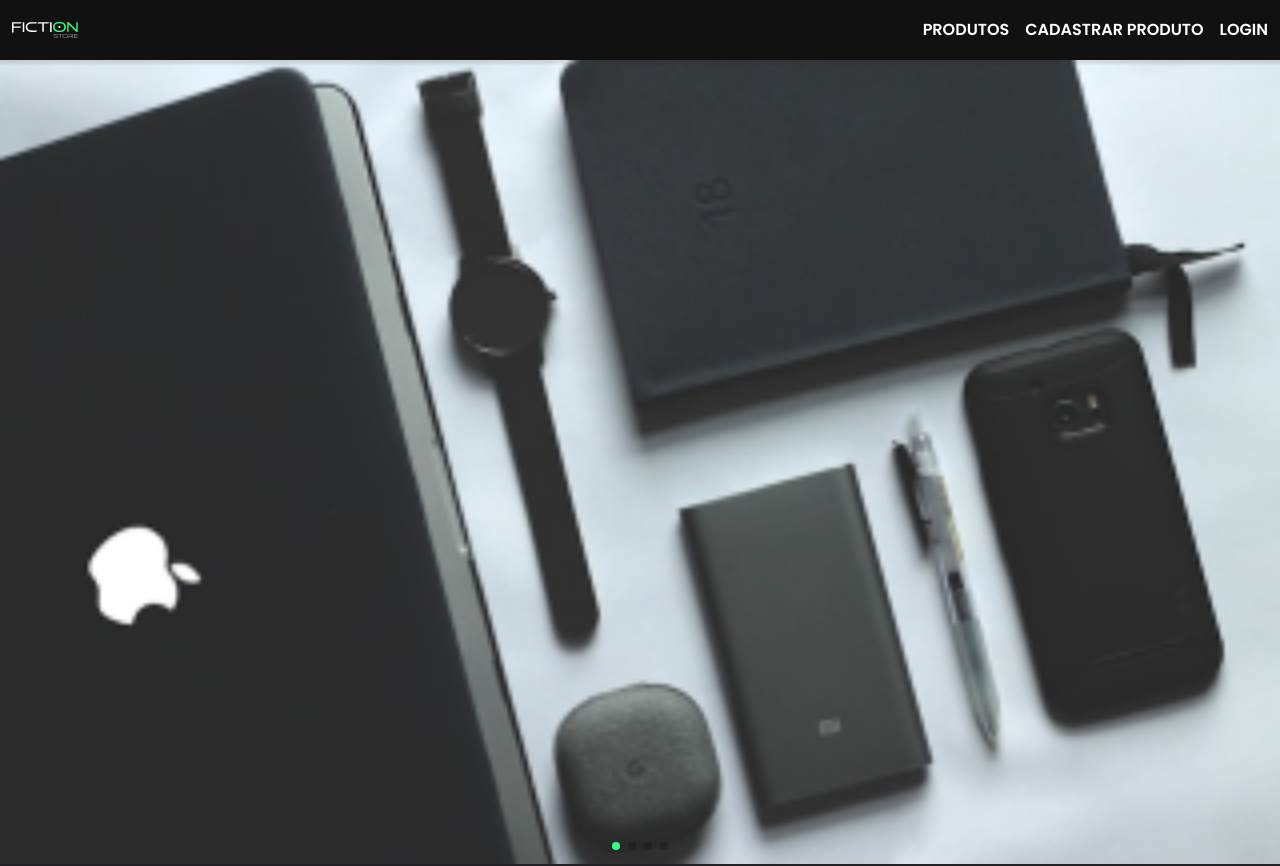
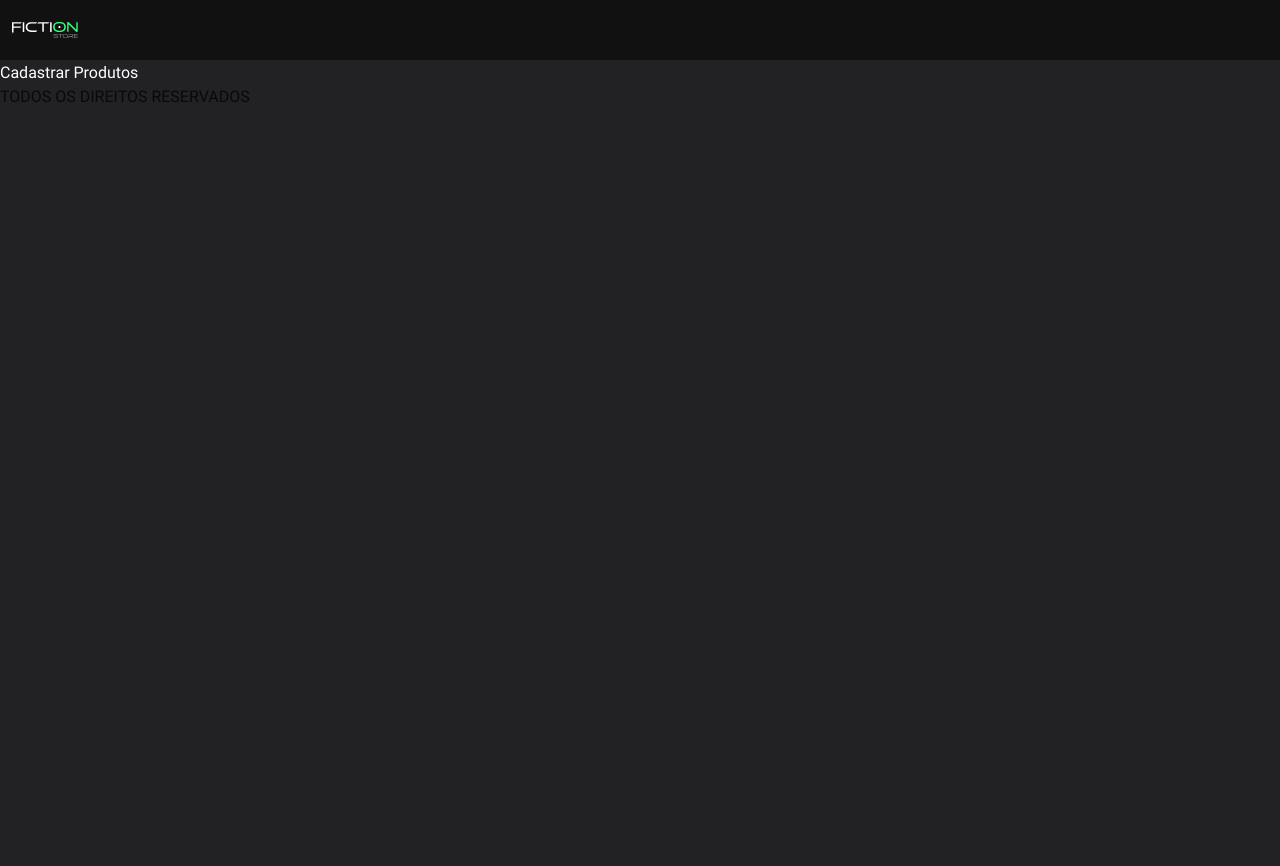
Before and after one commit to jhonicruz/atividade_final_italents, a React (Vite) app: page /cadastrar-produtos in a window 1280 px wide. Before the commit this address led to /. Shown: the top 866 px of the page. After the commit the page ends 800 px from the top, so only its background shows below. Built offline with nearby package versions, Linux system fonts and the light colour scheme.

Commit message:
🦄 refactor:
componentizing menus and header

```diff
--- a/src/App.jsx
+++ b/src/App.jsx
@@ -6,6 +6,7 @@ import Home from './pages/Home';
 import NotFound from './pages/NotFound';
 import Footer from './components/footer/FooterElement';
 import Header from './components/header/Header';
+import Cadastro from './pages/Cadastro';
 
 function App() {
   // const isSmallDevice = useMediaQuery('only screen and (max-width : 768px)');
@@ -26,6 +27,7 @@ function App() {
             <Route path="/" element={<Home />} />
             <Route path="teste" element={<h1>Teste</h1>} />
             <Route path="*" element={<NotFound />} />
+            <Route path="cadastrar-produtos" element={<Cadastro />} />
           </Routes>
           <Footer />
         </BrowserRouter>
--- a/src/components/header/Header.jsx
+++ b/src/components/header/Header.jsx
@@ -2,7 +2,6 @@ import React from 'react';
 import { MenuIcon } from 'lucide-react';
 import Brand from '../../assets/brand-mobile.svg?react';
 import { Header } from './index';
-import { Link } from 'react-router-dom';
 
 const HeaderElement = () => {
   return (
@@ -10,9 +9,7 @@ const HeaderElement = () => {
       <Header.Logo route="/">
         <Brand />
       </Header.Logo>
-      <Header.Nav media="(min-width : 768px)" trigger={<MenuIcon />}>
-        <Link to="/">Home</Link>
-      </Header.Nav>
+      <Header.Nav media="(min-width : 768px)" trigger={<MenuIcon />} />
     </Header.Root>
   );
 };
--- a/src/components/header/HeaderNav.jsx
+++ b/src/components/header/HeaderNav.jsx
@@ -1,11 +1,25 @@
 import React from 'react';
 import { useMediaQuery } from '../../hooks/useMediaQuery';
-import MenuMobile from './MenuMobile';
-import MenuDesktop from './MenuDesktop';
+import MenuMobile from '../menuMobile/MenuMobile';
+import MenuDesktop from '../menuDesktop/MenuDesktop';
+import { Link } from 'react-router-dom';
 
-export const HeaderNav = ({ media, trigger: Trigger, children }) => {
+export const HeaderNav = ({ media, trigger: Trigger }) => {
   const isDesktop = useMediaQuery(media);
   return (
-    <nav>{isDesktop ? <MenuDesktop /> : <MenuMobile trigger={Trigger}>{children}</MenuMobile>}</nav>
+    <nav>
+      {isDesktop ? (
+        <MenuDesktop>
+          <li>
+            <Link to="/" content="Produtos" />
+          </li>
+          <li>
+            <Link to="/teste" content="Cadastrar Produto" />
+          </li>
+        </MenuDesktop>
+      ) : (
+        <MenuMobile trigger={Trigger} />
+      )}
+    </nav>
   );
 };
--- a/src/components/header/Link.jsx
+++ /dev/null
@@ -1,11 +0,0 @@
-import React from 'react';
-
-const Link = ({ content, url, ...rest }) => {
-  return (
-    <a href={url} {...rest}>
-      {content}
-    </a>
-  );
-};
-
-export default Link;
--- a/src/components/header/MenuDesktop.jsx
+++ /dev/null
@@ -1,23 +0,0 @@
-import React from 'react';
-import Link from './Link';
-
-const MenuDesktop = () => {
-  return (
-    <ul
-      role="menu"
-      className=" text-white flex items-center gap-4 font-poppinsSemibold text-[16px] uppercase"
-    >
-      <li>
-        <Link url="#" content="Produtos" />
-      </li>
-      <li>
-        <Link url="#" content="Cadastrar Produto" />
-      </li>
-      <li>
-        <Link url="#" content="Login" />
-      </li>
-    </ul>
-  );
-};
-
-export default MenuDesktop;
--- /dev/null
+++ b/src/components/menuDesktop/MenuDesktop.jsx
@@ -0,0 +1,14 @@
+import React from 'react';
+
+const MenuDesktop = ({ children }) => {
+  return (
+    <ul
+      role="menu"
+      className=" text-white flex items-center gap-4 font-poppinsSemibold text-[16px] uppercase"
+    >
+      {children}
+    </ul>
+  );
+};
+
+export default MenuDesktop;
--- a/src/components/header/MenuMobile.jsx
+++ b/src/components/menuMobile/MenuMobile.jsx
@@ -9,13 +9,46 @@ import {
   DrawerTitle,
   DrawerTrigger,
 } from '../ui/drawer';
+import { Link } from 'react-router-dom';
 
-const MenuMobile = ({ trigger: Trigger, children }) => {
+const MenuMobile = ({ trigger: Trigger }) => {
+  const [isOpen, setIsOpen] = React.useState(false);
+
+  const handleLinkClick = () => {
+    setIsOpen(false);
+  };
+
   return (
     <div>
-      <Drawer direction="right">
+      <Drawer direction="right" open={isOpen} onOpenChange={setIsOpen}>
         <DrawerTrigger className="text-white">{Trigger}</DrawerTrigger>
-        <DrawerContent>{children}</DrawerContent>
+        <DrawerContent aria-labelledby="drawer-title">
+          <DrawerHeader>
+            <DrawerTitle id="drawer-title">Menu</DrawerTitle>
+          </DrawerHeader>
+          <nav>
+            <ul className="flex flex-col gap-4 p-4 text-zinc-900">
+              <li>
+                <Link to="/" onClick={handleLinkClick} className="text-zinc-900">
+                  Produtos
+                </Link>
+              </li>
+              <li>
+                <Link to="/cadastrar-produtos" onClick={handleLinkClick}>
+                  Cadastrar Produto
+                </Link>
+              </li>
+              <li>
+                <Link to="/login" content="Login" onClick={handleLinkClick} />
+              </li>
+            </ul>
+          </nav>
+          <DrawerFooter>
+            <DrawerClose>
+              <button>x</button>
+            </DrawerClose>
+          </DrawerFooter>
+        </DrawerContent>
       </Drawer>
       {/*  <Drawer direction="right">
         <DrawerTrigger className="text-white" aria-label="Open menu">
--- /dev/null
+++ b/src/pages/Cadastro.jsx
@@ -0,0 +1,11 @@
+import React from 'react';
+
+const Cadastro = () => {
+  return (
+    <div className="pt-[60px] text-white">
+      <h1>Cadastrar Produtos</h1>
+    </div>
+  );
+};
+
+export default Cadastro;
```
